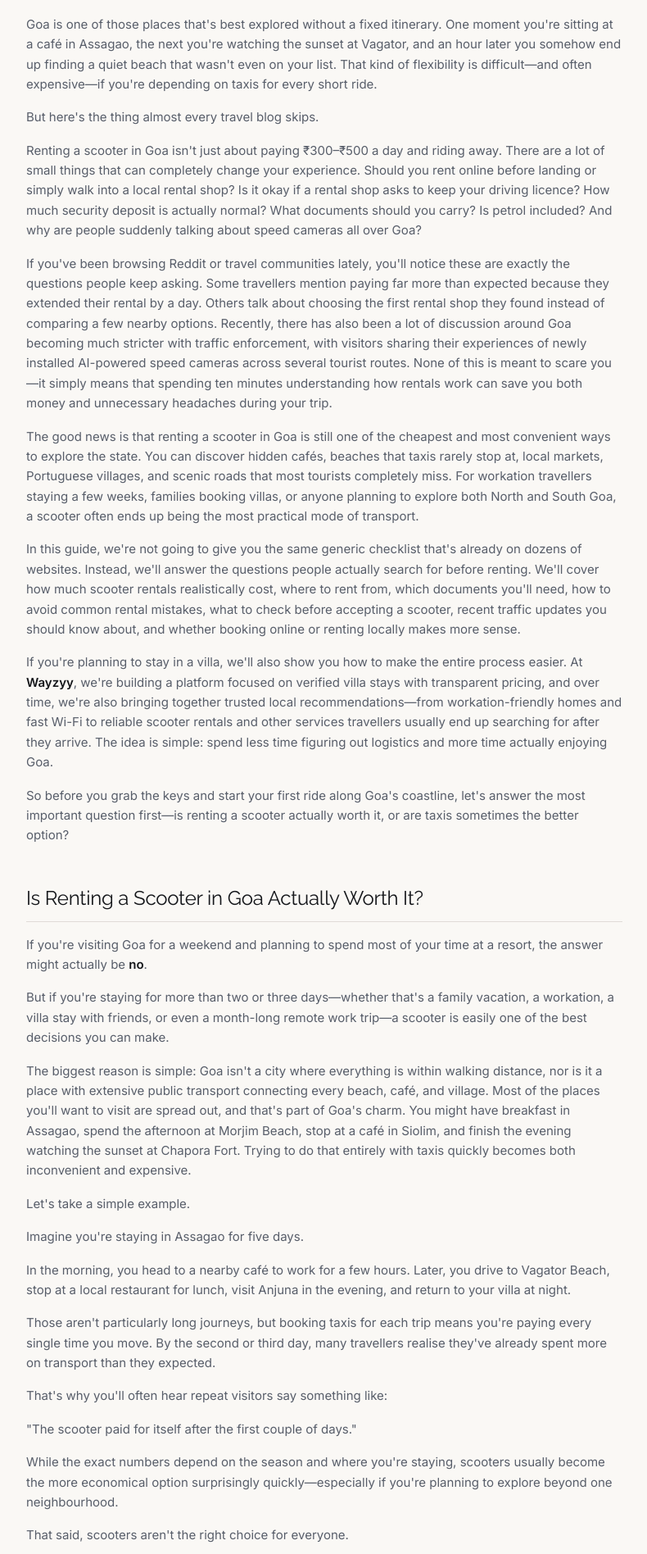
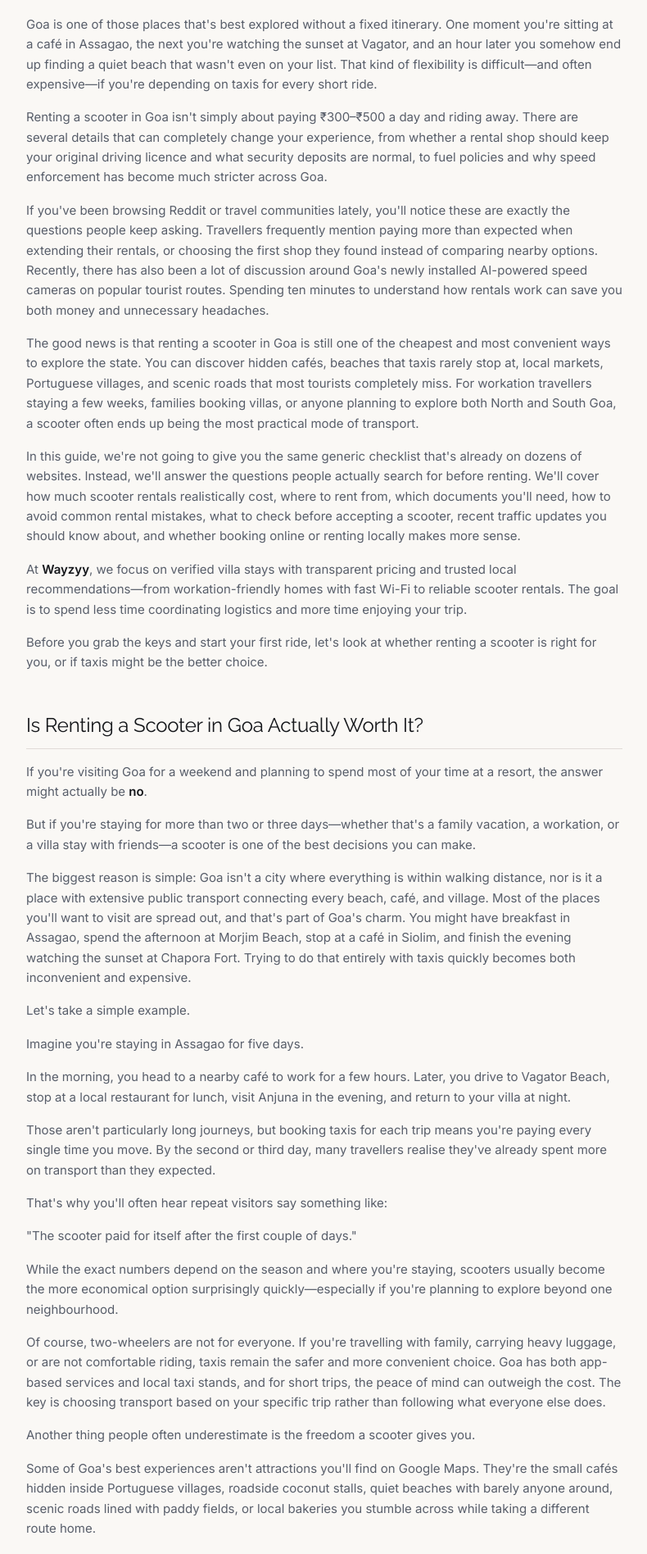
Before and after one commit to wayzyy-project/wayzyy-site, a React (Vite) app: page /blog/goa-scooter-rental-guide in a window 1280 px wide. Shown: the part 1081-2977 px from the top of the page at 82% size, without its empty margins (244-1034 px from the left). Built offline with nearby package versions, Linux system fonts and the light colour scheme.

Commit message:
style: refactor copy in Goa Scooter Rental Guide to sound more human, reduce wordiness, and fix sentence structure

```diff
--- a/src/pages/blog/GoaScooterRentalGuide.tsx
+++ b/src/pages/blog/GoaScooterRentalGuide.tsx
@@ -78,22 +78,17 @@ export default function GoaScooterRentalGuide() {
         beach that wasn't even on your list. That kind of flexibility is difficult—and often expensive—if you're depending
         on taxis for every short ride.
       </p>
-      <p>But here's the thing almost every travel blog skips.</p>
       <p>
-        Renting a scooter in Goa isn't just about paying ₹300–₹500 a day and riding away. There are a lot of small things
-        that can completely change your experience. Should you rent online before landing or simply walk into a local
-        rental shop? Is it okay if a rental shop asks to keep your driving licence? How much security deposit is actually
-        normal? What documents should you carry? Is petrol included? And why are people suddenly talking about speed
-        cameras all over Goa?
+        Renting a scooter in Goa isn't simply about paying ₹300–₹500 a day and riding away. There are several details
+        that can completely change your experience, from whether a rental shop should keep your original driving licence
+        and what security deposits are normal, to fuel policies and why speed enforcement has become much stricter across Goa.
       </p>
       <p>
         If you've been browsing Reddit or travel communities lately, you'll notice these are exactly the questions people
-        keep asking. Some travellers mention paying far more than expected because they extended their rental by a day.
-        Others talk about choosing the first rental shop they found instead of comparing a few nearby options. Recently,
-        there has also been a lot of discussion around Goa becoming much stricter with traffic enforcement, with visitors
-        sharing their experiences of newly installed AI-powered speed cameras across several tourist routes. None of this
-        is meant to scare you—it simply means that spending ten minutes understanding how rentals work can save you both
-        money and unnecessary headaches during your trip.
+        keep asking. Travellers frequently mention paying more than expected when extending their rentals, or choosing
+        the first shop they found instead of comparing nearby options. Recently, there has also been a lot of discussion
+        around Goa's newly installed AI-powered speed cameras on popular tourist routes. Spending ten minutes to understand
+        how rentals work can save you both money and unnecessary headaches.
       </p>
       <p>
         The good news is that renting a scooter in Goa is still one of the cheapest and most convenient ways to explore
@@ -110,15 +105,13 @@ export default function GoaScooterRentalGuide() {
         online or renting locally makes more sense.
       </p>
       <p>
-        If you're planning to stay in a villa, we'll also show you how to make the entire process easier. At{" "}
-        <strong>Wayzyy</strong>, we're building a platform focused on verified villa stays with transparent pricing, and
-        over time, we're also bringing together trusted local recommendations—from workation-friendly homes and fast
-        Wi-Fi to reliable scooter rentals and other services travellers usually end up searching for after they arrive. The
-        idea is simple: spend less time figuring out logistics and more time actually enjoying Goa.
+        At <strong>Wayzyy</strong>, we focus on verified villa stays with transparent pricing and trusted local
+        recommendations—from workation-friendly homes with fast Wi-Fi to reliable scooter rentals. The goal is to spend
+        less time coordinating logistics and more time enjoying your trip.
       </p>
       <p>
-        So before you grab the keys and start your first ride along Goa's coastline, let's answer the most important
-        question first—is renting a scooter actually worth it, or are taxis sometimes the better option?
+        Before you grab the keys and start your first ride, let's look at whether renting a scooter is right for you, or
+        if taxis might be the better choice.
       </p>
 
       <h2>Is Renting a Scooter in Goa Actually Worth It?</h2>
@@ -127,8 +120,8 @@ export default function GoaScooterRentalGuide() {
         be <strong>no</strong>.
       </p>
       <p>
-        But if you're staying for more than two or three days—whether that's a family vacation, a workation, a villa stay
-        with friends, or even a month-long remote work trip—a scooter is easily one of the best decisions you can make.
+        But if you're staying for more than two or three days—whether that's a family vacation, a workation, or a villa
+        stay with friends—a scooter is one of the best decisions you can make.
       </p>
       <p>
         The biggest reason is simple: Goa isn't a city where everything is within walking distance, nor is it a place with
@@ -156,14 +149,12 @@ export default function GoaScooterRentalGuide() {
         While the exact numbers depend on the season and where you're staying, scooters usually become the more economical
         option surprisingly quickly—especially if you're planning to explore beyond one neighbourhood.
       </p>
-      <p>That said, scooters aren't the right choice for everyone.</p>
       <p>
-        If you're travelling with elderly parents, young children, carrying multiple suitcases, or simply aren't
-        comfortable riding a two-wheeler, taxis are often the better option. Goa has app-based taxi services as well as
-        local operators, and for shorter holidays where you're only making one or two trips a day, the convenience may
-        outweigh the additional cost.
+        Of course, two-wheelers are not for everyone. If you're travelling with family, carrying heavy luggage, or are not
+        comfortable riding, taxis remain the safer and more convenient choice. Goa has both app-based services and local
+        taxi stands, and for short trips, the peace of mind can outweigh the cost. The key is choosing transport based on
+        your specific trip rather than following what everyone else does.
       </p>
-      <p>The key is choosing transport based on the kind of trip you're planning, not just because everyone else rents a scooter.</p>
       <p>Another thing people often underestimate is the freedom a scooter gives you.</p>
       <p>
         Some of Goa's best experiences aren't attractions you'll find on Google Maps. They're the small cafés hidden
@@ -221,11 +212,9 @@ export default function GoaScooterRentalGuide() {
         getting busier, prices gradually increase. The highest rates are generally seen between Christmas and the New Year,
         when demand is at its peak and even finding an available scooter can become difficult.
       </p>
-      <p>The duration of your rental also plays a big role.</p>
       <p>
-        Most rental shops offer much better pricing if you're booking for several days or an entire week instead of just
-        one day. If you're staying for a month—perhaps for a workation or a longer vacation—many providers offer monthly
-        packages that work out significantly cheaper than paying daily rates.
+        The duration of your rental also plays a big role. Most shops offer better daily rates for weekly bookings compared
+        to a single day, and monthly packages for long-term stays or workations work out significantly cheaper.
       </p>
       <p>
         That's why it's always worth telling the rental provider exactly how long you'll need the scooter. Even if you're
@@ -273,13 +262,10 @@ export default function GoaScooterRentalGuide() {
       </p>
 
       <h3>Why Does the Same Scooter Have Different Prices?</h3>
-      <p>This is something that confuses almost every first-time visitor.</p>
-      <p>Two rental shops located just a few hundred metres apart can quote completely different prices for the same scooter.</p>
-      <p>There are several reasons for this.</p>
       <p>
-        Shops located close to airports, railway stations or busy tourist hotspots often charge slightly higher rates
-        because they know convenience matters. Rental providers in quieter villages or residential areas may offer better
-        pricing simply because they don't have the same footfall.
+        It is common to see two shops located only a few hundred metres apart quote different rates for the same scooter.
+        Shops near airports, railway stations, or busy tourist hubs charge a premium for convenience. Conversely, rental
+        providers in quieter, residential areas or small villages often offer more competitive rates.
       </p>
       <p>
         The condition of the scooter also matters. A newer Activa that's been serviced recently will naturally cost more
@@ -318,28 +304,19 @@ export default function GoaScooterRentalGuide() {
         <li>Are there additional charges if you return the scooter later than agreed?</li>
         <li>What happens if you decide to extend your rental by one or two days?</li>
       </ul>
-      <p>That last point is especially important.</p>
       <p>
-        Many travellers assume they'll simply pay the same daily rate if they extend their rental. In reality, some
-        providers may charge a different rate for extensions, particularly during weekends or peak tourist periods. If you
-        think there's even a small chance you'll keep the scooter longer, it's worth discussing extension pricing before
-        you ride away.
+        If you think you might need the vehicle longer, discuss extension rates before renting. Some shops charge higher
+        rates for extensions during weekends or peak periods, and a quick conversation upfront prevents unexpected costs
+        later.
       </p>
-      <p>A two-minute conversation upfront can save you an awkward negotiation later.</p>
 
       <h2>Where Should You Rent a Scooter in Goa?</h2>
       <p>Once you've decided that renting a scooter makes sense, the next question is where you should actually get one from.</p>
       <p>
-        Should you book online before your trip? Rent one directly at the airport? Ask your hotel or villa host? Or simply
-        walk into the nearest rental shop after you arrive?
+        Your options range from booking online in advance to picking up a scooter at the airport or walking into a local
+        shop near your stay. While finding an available vehicle in Goa is rarely difficult outside the peak New Year's week,
+        it pays to choose a provider that maintains their fleet well and has transparent terms.
       </p>
-      <p>
-        The good news is that Goa has no shortage of rental providers. Almost every popular tourist area has multiple
-        shops, and unless you're visiting during Christmas or New Year's week, finding a scooter usually isn't difficult.
-        The challenge isn't availability—it's finding a rental provider that's transparent, maintains their vehicles well,
-        and won't surprise you with hidden charges later.
-      </p>
-      <p>The option you choose should depend on how you're travelling and where you're staying.</p>
 
       <h3>Renting a Scooter After You Arrive</h3>
       <p>For most travellers, this is still the easiest option.</p>
@@ -520,13 +497,11 @@ export default function GoaScooterRentalGuide() {
       </p>
 
       <h3>Before You Ride Away, Spend Five Minutes Checking the Scooter</h3>
-      <p>This is probably the most valuable advice in this entire guide.</p>
-      <p>Before you leave the rental shop, don't immediately start your trip.</p>
-      <p>Walk around the scooter once.</p>
-      <p>Take a few clear photos from every angle.</p>
-      <p>Record a short 30-second video showing its current condition.</p>
-      <p>Check whether there are existing scratches, dents or broken panels and point them out to the rental provider before you leave.</p>
-      <p>Then spend another minute checking a few basics:</p>
+      <p>
+        The most valuable advice is to take five minutes before you leave the rental shop to inspect the vehicle. Walk around
+        the scooter, click clear photos from every angle, and record a 30-second video of its condition. Point out any
+        existing scratches, dents, or cracked panels to the provider, then check these basics:
+      </p>
       <ul>
         <li>Are both brakes working properly?</li>
         <li>Do the headlights and indicators turn on?</li>
@@ -627,13 +602,12 @@ export default function GoaScooterRentalGuide() {
       </p>
 
       <h3>A Few Small Habits That Can Save You a Lot of Trouble</h3>
-      <p>After talking to travellers and reading countless discussions online, the people who have the smoothest experience usually follow a few simple habits.</p>
-      <p>They keep enough fuel instead of waiting until the last minute.</p>
-      <p>They avoid riding aggressively just because the roads look empty.</p>
-      <p>They park only where it's allowed.</p>
-      <p>They lock the scooter whenever they leave it.</p>
-      <p>And perhaps most importantly, they don't rush.</p>
-      <p>Goa isn't a place where you need to be in a hurry. The slower you travel, the more you'll enjoy the journey.</p>
+      <p>
+        After talking to travellers and reading countless discussions online, the people who have the smoothest experience
+        usually follow a few simple habits—like keeping enough fuel instead of waiting until the last minute, avoiding
+        aggressive riding when the roads look empty, parking only where permitted, locking the scooter whenever it is left
+        unattended, and most importantly, not rushing. Goa is best experienced slowly.
+      </p>
 
       <h3>Enjoy the Ride, Not the Stress</h3>
       <p>Renting a scooter gives you the freedom to experience Goa in a way that taxis rarely can.</p>
@@ -704,38 +678,30 @@ export default function GoaScooterRentalGuide() {
       </p>
 
       <h2>Final Thoughts</h2>
-      <p>One of the best things about Goa is that the journey often becomes just as memorable as the destination.</p>
+      <p>One of the best things about Goa is that the journey often becomes as memorable as the destination.</p>
       <p>
-        Some of your favourite memories won't come from famous landmarks. They'll come from taking a wrong turn into a quiet
-        Portuguese village, stopping for chai at a roadside café, discovering a hidden beach that wasn't on your itinerary, or
-        watching the sunset simply because you decided to ride a little further.
-      </p>
-      <p>A scooter gives you that freedom. It lets you experience Goa on your own schedule instead of someone else's.</p>
-      <p>
-        As long as you rent from a reliable provider, carry the right documents, ride responsibly and take a few minutes to
-        inspect the vehicle before leaving, you'll likely find that it's one of the best decisions you make during your trip.
+        Many of the best memories come from taking a wrong turn into a quiet Portuguese village, stopping for chai at a
+        roadside stall, discovering a hidden beach, or watching the sunset simply because you decided to ride a little
+        further. A scooter gives you that freedom to explore on your own schedule.
       </p>
       <p>
-        If you're planning a longer stay, booking a villa, or even considering a month-long workation, finding the right
-        accommodation matters just as much as finding the right scooter.
-      </p>
-      <p>That's exactly what we're building with <strong>Wayzyy</strong>.</p>
-      <p>
-        Wayzyy isn't just another booking platform. We're creating a host-first marketplace that helps travellers discover
-        verified villas and vacation homes with transparent pricing, while making it easier to access the things people
-        usually spend hours searching for after they arrive—trusted scooter rental partners, workation-ready stays with
-        reliable Wi-Fi, dedicated workspaces, airport transfers, local recommendations, and other verified services that make
-        your trip smoother from day one.
+        As long as you choose a reliable provider, carry the right documents, and ride responsibly, it remains one of the best
+        decisions you can make for your trip.
       </p>
       <p>
-        Instead of spending your first afternoon comparing random rental shops or trying to figure out which services you can
-        trust, our goal is to help you arrive with everything already planned.
+        If you're planning a longer stay or booking a villa, finding the right home base matters as much as finding the right
+        transport. That is what we are building at <strong>Wayzyy</strong>.
       </p>
       <p>
-        Whether you're visiting Goa for a weekend, bringing your family for a holiday, planning a startup offsite, or spending
-        a month working remotely by the coast, we hope this guide has helped you feel a little more prepared.
+        Wayzyy isn't another booking platform. We're creating a host-first marketplace that helps travellers discover
+        verified villas and vacation homes with transparent pricing, while making it easier to coordinate the services you need
+        upon arrival—such as trusted local scooter rentals, airport transfers, and workation-ready setups.
       </p>
-      <p>Have a safe ride, explore beyond the popular tourist spots, support local businesses where you can, and most importantly—take your time. Goa is one of those places that's best experienced slowly.</p>
+      <p>
+        Instead of spending your first afternoon comparing rental operators or worrying about Wi-Fi reliability, our goal is
+        to help you arrive with the essentials ready. Explore slowly, drive safely, and take your time—Goa is best experienced
+        without a rush.
+      </p>
 
       <div className="mt-12 pt-8 border-t border-border">
         <p className="font-semibold text-foreground mb-4">Also worth reading:</p>
```
